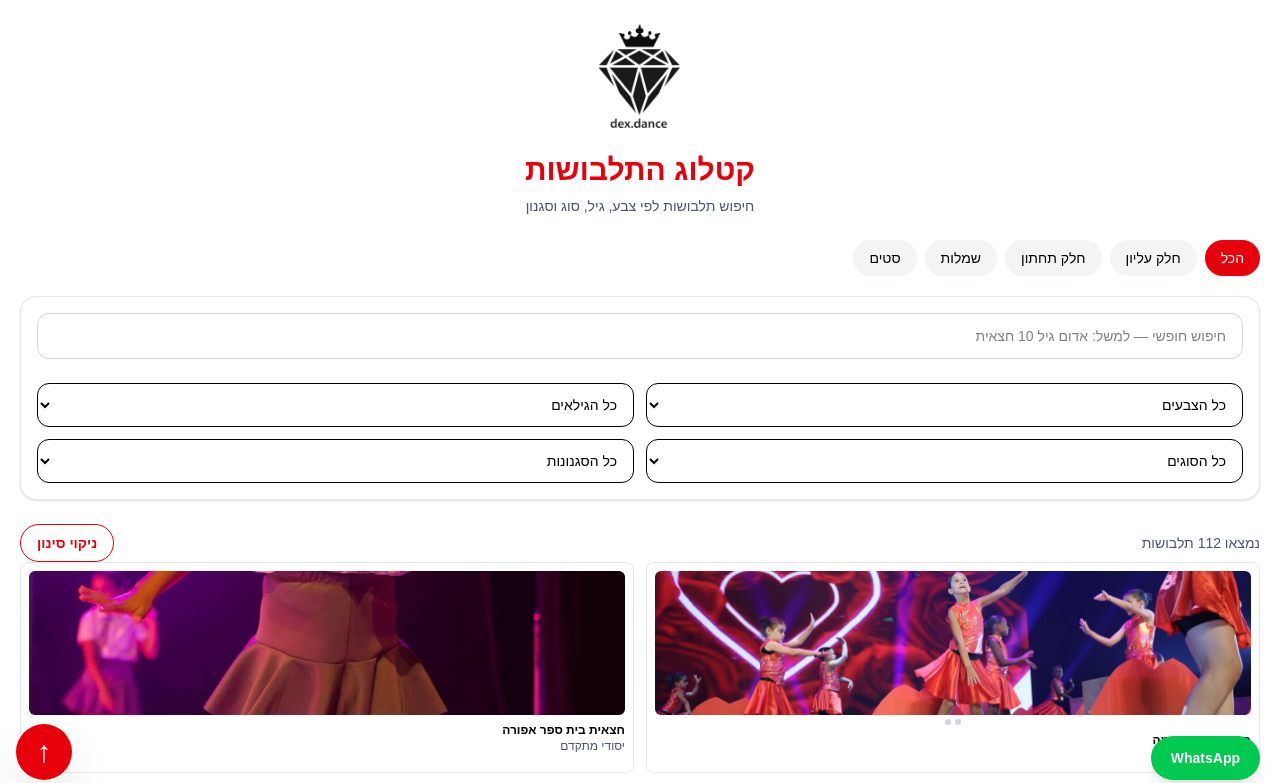
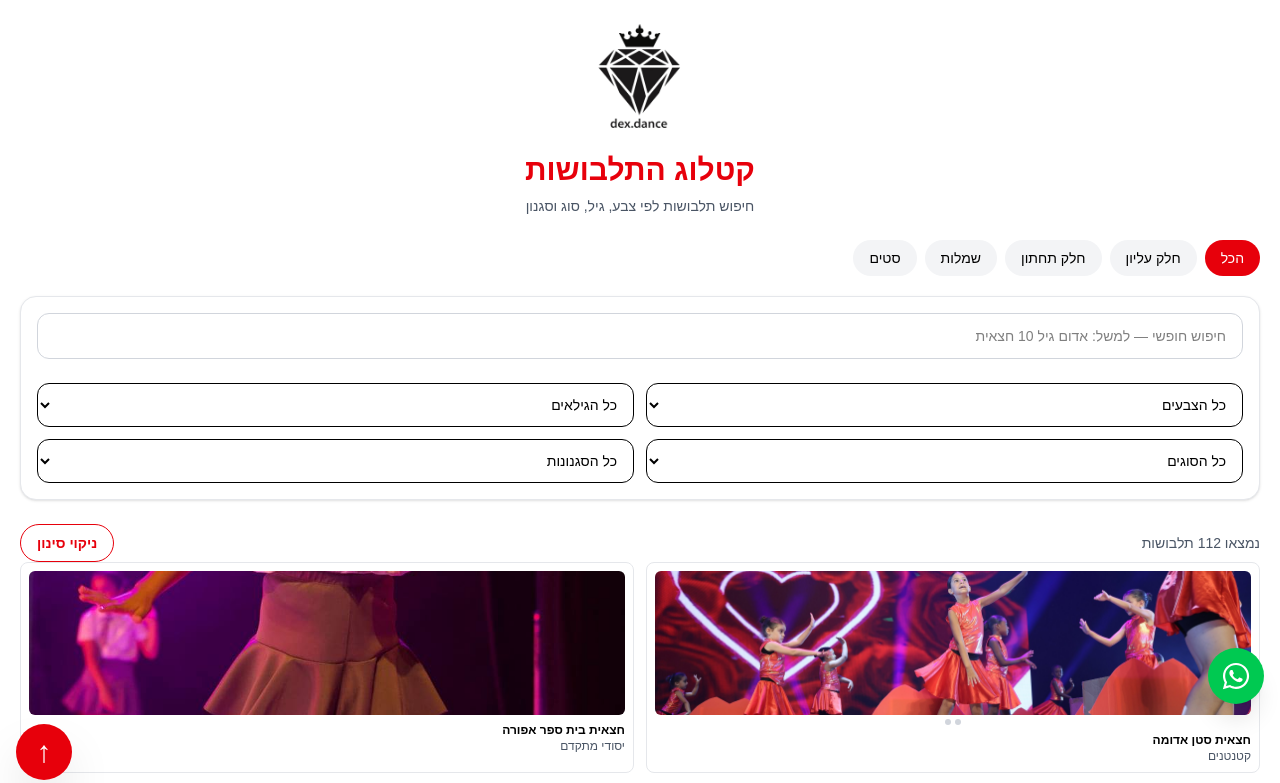
Before and after one commit to barsrour/dexdance-catalog, a Next.js app: page / in a window 1280 px wide. Shown: the top 783 px of the page. Built offline with nearby package versions, Linux system fonts and the light colour scheme.

Commit message:
add contact button

```diff
--- a/app/page.tsx
+++ b/app/page.tsx
@@ -4,6 +4,7 @@ import { useMemo, useState } from "react";
 import { costumes, filterOptions } from "@/data/costumes";
 import Link from "next/link";
 import ScrollToTopButton from "@/components/ScrollToTopButton";
+import { FaWhatsapp } from "react-icons/fa";
 
 export default function Home() {
   const [search, setSearch] = useState("");
@@ -69,9 +70,9 @@ export default function Home() {
   href="https://wa.me/972547276767?text=היי, אני רוצה לברר לגבי השכרת תלבושות"
   target="_blank"
   rel="noopener noreferrer"
-  className="fixed bottom-5 right-5 z-50 rounded-full bg-green-500 px-5 py-3 text-sm font-bold text-white shadow-lg"
+  className="fixed bottom-24 right-4 z-50 flex h-14 w-14 items-center justify-center rounded-full bg-green-500 text-white shadow-xl"
 >
-  WhatsApp
+  <FaWhatsapp size={30} />
 </a>
       <section className="mb-5 overflow-x-auto">
   <div className="flex gap-2">
--- a/package.json
+++ b/package.json
@@ -11,7 +11,8 @@
   "dependencies": {
     "next": "16.2.4",
     "react": "19.2.4",
-    "react-dom": "19.2.4"
+    "react-dom": "19.2.4",
+    "react-icons": "^5.6.0"
   },
   "devDependencies": {
     "@tailwindcss/postcss": "^4",
```
Also changed, not shown: 1 other file (tests, documents, lock files or other folders).
